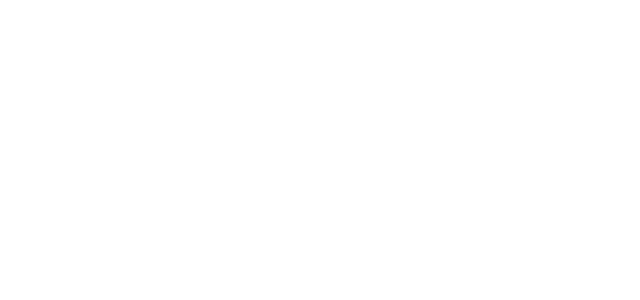
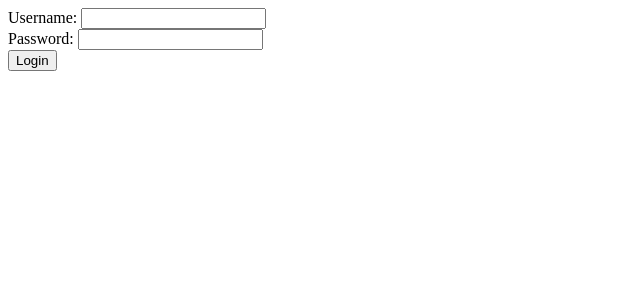
Before and after one commit to wald3r/secureBox, a React (Create React App) app in the folder frontend/: page / in a window 1280 px wide. Shown: the top 300 px of the page, without its empty margins (0-640 px from the left). Built offline with nearby package versions, Linux system fonts and the light colour scheme.

Commit message:
login view frontend

```diff
--- a/frontend/package.json
+++ b/frontend/package.json
@@ -6,7 +6,8 @@
     "axios": "^0.19.0",
     "react": "^16.11.0",
     "react-dom": "^16.11.0",
-    "react-scripts": "0.9.5"
+    "react-scripts": "0.9.5",
+    "redux": "^4.0.4"
   },
   "devDependencies": {
     "eslint-plugin-jest": "^23.0.2",
--- a/frontend/src/App.js
+++ b/frontend/src/App.js
@@ -1,14 +1,43 @@
-import React from 'react'
+import React, { useState } from 'react'
+import loginService from './services/login'
+
+const App = (props) => {
+
+  const [user, setUser] = useState(null)
+  const [ name, setName ] = useState(null)
+  const [ password, setPassword ] = useState(null)
+
+  const handleLogin = async (event) => {
+    event.preventDefault()
+    console.log('login', name, password)
+    const newUser = await loginService.login(name, password)
+    console.log(newUser)
+    if(newUser !== undefined){
+      setUser(newUser)
+    }
+    setPassword(null)
+    setName(null)
+  }
 
 
+  if (user === null){
+    return (
+      <div>
+        <form onSubmit={handleLogin}>
+          <div>Username: <input onChange={({ target }) => setName(target.value)}/></div>
+          <div>Password: <input onChange={({ target }) => setPassword(target.value)} /></div>
+          <div><button type="submit">Login</button></div>
+        </form>
+      </div>
+    )
+  }else{
+    return(
+      <div>
+        Hello
+      </div>
+    )
+  }
 
-
-const App = () => {
-  return (
-    <div>
-
-    </div>
-  )
 }
 
 export default App
--- /dev/null
+++ b/frontend/src/services/login.js
@@ -0,0 +1,11 @@
+import axios from 'axios'
+
+
+const login = async (username, password) => {
+  console.log(username, password)
+  const response = await axios.get('http://localhost:3001/users/1')
+  return response.data
+
+}
+
+export default { login }
```
